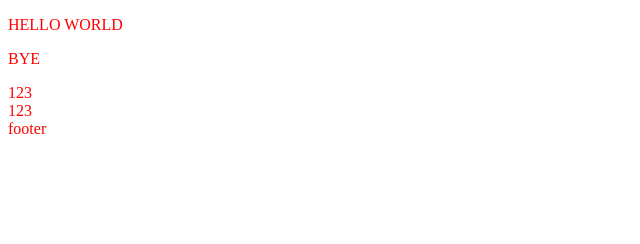
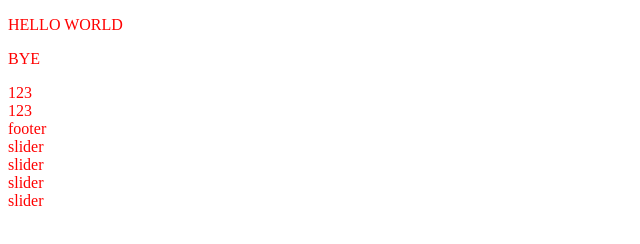
Before and after one commit to DmitrijPerejro/example, a website: page index.html in a window 1280 px wide. Shown: the whole page, without its empty margins (0-640 px from the left). Drawn offline with Linux system fonts and the light colour scheme.

Commit message:
end slider

```diff
--- a/index.html
+++ b/index.html
@@ -15,5 +15,13 @@
     </section>
     <section>123</section>
     <footer>footer</footer>
+    <section>
+      <div class="slider">
+        <div>slider</div>
+        <div>slider</div>
+        <div>slider</div>
+        <div>slider</div>
+      </div>
+    </section>
   </body>
 </html>
```
